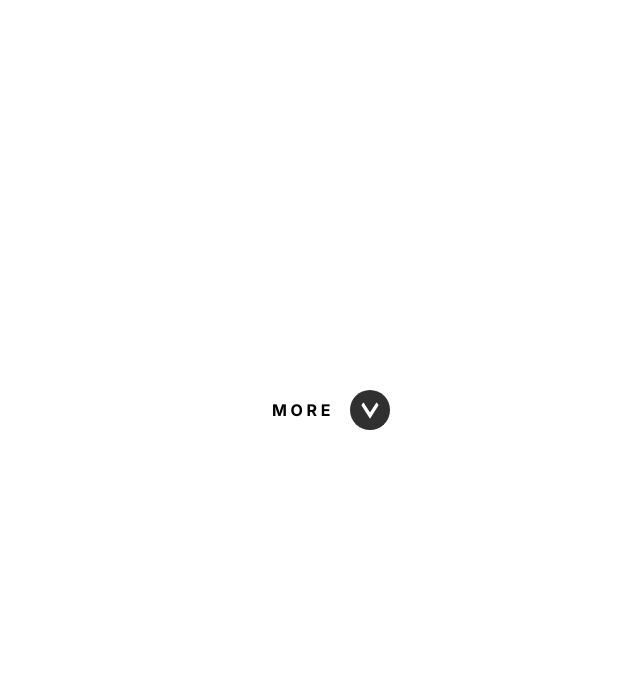
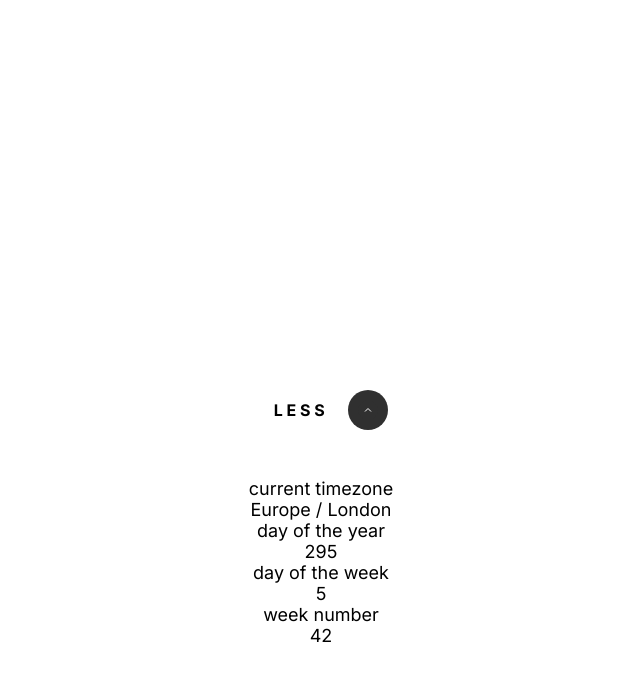
Before and after one commit to TomasScerbak/clock-app-main, a React (Create React App) app: page / in a window 1280 px wide. Both pictures are taken after a click on the button "MORE". Shown: the top 680 px of the page, without its empty margins (319-959 px from the left). Built offline with nearby package versions, Linux system fonts and the light colour scheme; no server answers.

Commit message:
add button functionality to hide show footercard component

```diff
--- a/src/Components/FooterCard.jsx
+++ b/src/Components/FooterCard.jsx
@@ -1,7 +1,30 @@
 import React from "react";
 
+import classes from "../Components/FooterCard.module.css";
+
 const FooterCard = () => {
-  return <div className={classes.card}></div>;
+  return (
+    <section>
+      <div className={classes.card}>
+        <div className="card-wrapper_one">
+          <div>current timezone</div>
+          <div>Europe / London</div>
+        </div>
+        <div className="card-wrapper_two">
+          <div>day of the year </div>
+          <div>295</div>
+        </div>
+        <div className="card-wrapper_two">
+          <div>day of the week </div>
+          <div>5</div>
+        </div>
+        <div className="card-wrapper_two">
+          <div>week number </div>
+          <div>42</div>
+        </div>
+      </div>
+    </section>
+  );
 };
 
 export default FooterCard;
--- a/src/Components/FooterCard.module.css
+++ b/src/Components/FooterCard.module.css
@@ -0,0 +1,5 @@
+.card {
+  color: var(--white);
+  background-color: rgba(255, 255, 255, 0.75);
+  backdrop-filter: blur(5px);
+}
--- a/src/Components/MainSection.jsx
+++ b/src/Components/MainSection.jsx
@@ -3,9 +3,11 @@ import React, { useEffect, useState } from "react";
 
 import ButtonExpand from "./UI/ButtonExpand";
 import ButtonLess from "./UI/ButtonLess";
+import FooterCard from "./FooterCard";
 
 import classes from "./MainSection.module.css";
 
+// Images
 import ImageNight from "../Assets/desktop/bg-image-nighttime.jpg";
 import ImageDay from "../Assets/desktop/bg-image-daytime.jpg";
 import RefreshIcon from "../Assets/desktop/icon-refresh.svg";
@@ -18,7 +20,7 @@ const worldTimeAPI = "http://worldtimeapi.org/api/ip";
 const ipGeologicalAPI = `https://api.ipbase.com/v2/info?apikey=${API_KEY_VALUE}`;
 const randomQuoteAPI = "https://api.quotable.io/random";
 
-const MainSection = () => {
+const MainSection = (props) => {
   const [currentTime, setCurrentTime] = useState();
   const [timeZoneCode, setTimeZoneCode] = useState();
   const [userLocation, setUserLocaiton] = useState();
@@ -26,6 +28,7 @@ const MainSection = () => {
   const [quote, setQuote] = useState();
   const [author, setAuthor] = useState();
   const [userWidth, setUserWidth] = useState(window.innerWidth);
+  const [isHidden, setIsHidden] = useState(false);
 
   const updateMedia = () => {
     setUserWidth(window.innerWidth);
@@ -97,6 +100,12 @@ const MainSection = () => {
     window.location.reload(true);
   };
 
+  const isHiddenHandler = () => {
+    setIsHidden((prev) => (!prev ? true : false));
+    console.log("clicked");
+    console.log(isHidden);
+  };
+
   return (
     <main>
       <section>
@@ -127,10 +136,12 @@ const MainSection = () => {
           </div>
           <div className={classes["user-location__wrapper"]}>
             <div className={classes["user-location"]}>{userLocation}</div>
-            <ButtonExpand></ButtonExpand>
+            {!isHidden && <ButtonExpand onClick={isHiddenHandler} />}
+            {isHidden && <ButtonLess onClick={isHiddenHandler} />}
           </div>
         </div>
       </section>
+      {isHidden && <FooterCard />}
     </main>
   );
 };
--- a/src/Components/UI/ButtonExpand.jsx
+++ b/src/Components/UI/ButtonExpand.jsx
@@ -4,9 +4,9 @@ import classes from "./ButtonExpand.module.css";
 
 import ArrowDown from "../../Assets/desktop/icon-arrow-down.svg";
 
-const ButtonExpand = () => {
+const ButtonExpand = (props) => {
   return (
-    <button className={classes["btn-down"]} type="button">
+    <button {...props} className={classes["btn-down"]} type="button">
       More
       <img className={classes["arrow-down"]} src={ArrowDown} alt="#" />
     </button>
--- a/src/Components/UI/ButtonLess.jsx
+++ b/src/Components/UI/ButtonLess.jsx
@@ -4,9 +4,9 @@ import classes from "./ButtonLess.module.css";
 
 import ArrowUp from "../../Assets/desktop/icon-arrow-up.svg";
 
-const ButtonLess = () => {
+const ButtonLess = (props) => {
   return (
-    <button className={classes["btn-up"]} type="button">
+    <button {...props} className={classes["btn-up"]} type="button">
       Less
       <img className={classes["arrow-up"]} src={ArrowUp} alt="#" />
     </button>
--- a/src/index.css
+++ b/src/index.css
@@ -28,7 +28,7 @@ body {
   padding: 0;
   background-repeat: no-repeat;
   background-size: cover;
-  background-position: center;
+  background-position: bottom;
   -webkit-font-smoothing: antialiased;
   -moz-osx-font-smoothing: grayscale;
 }
```
